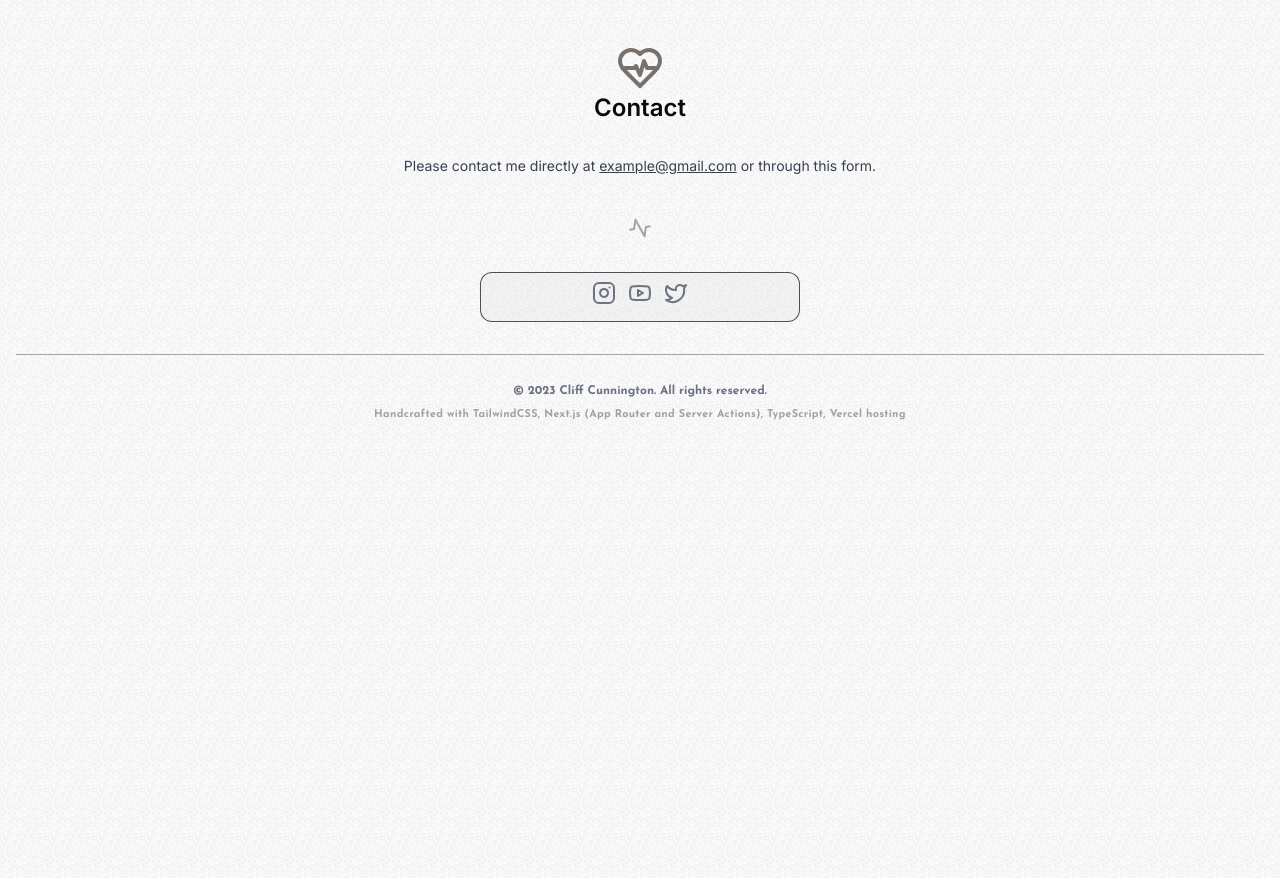
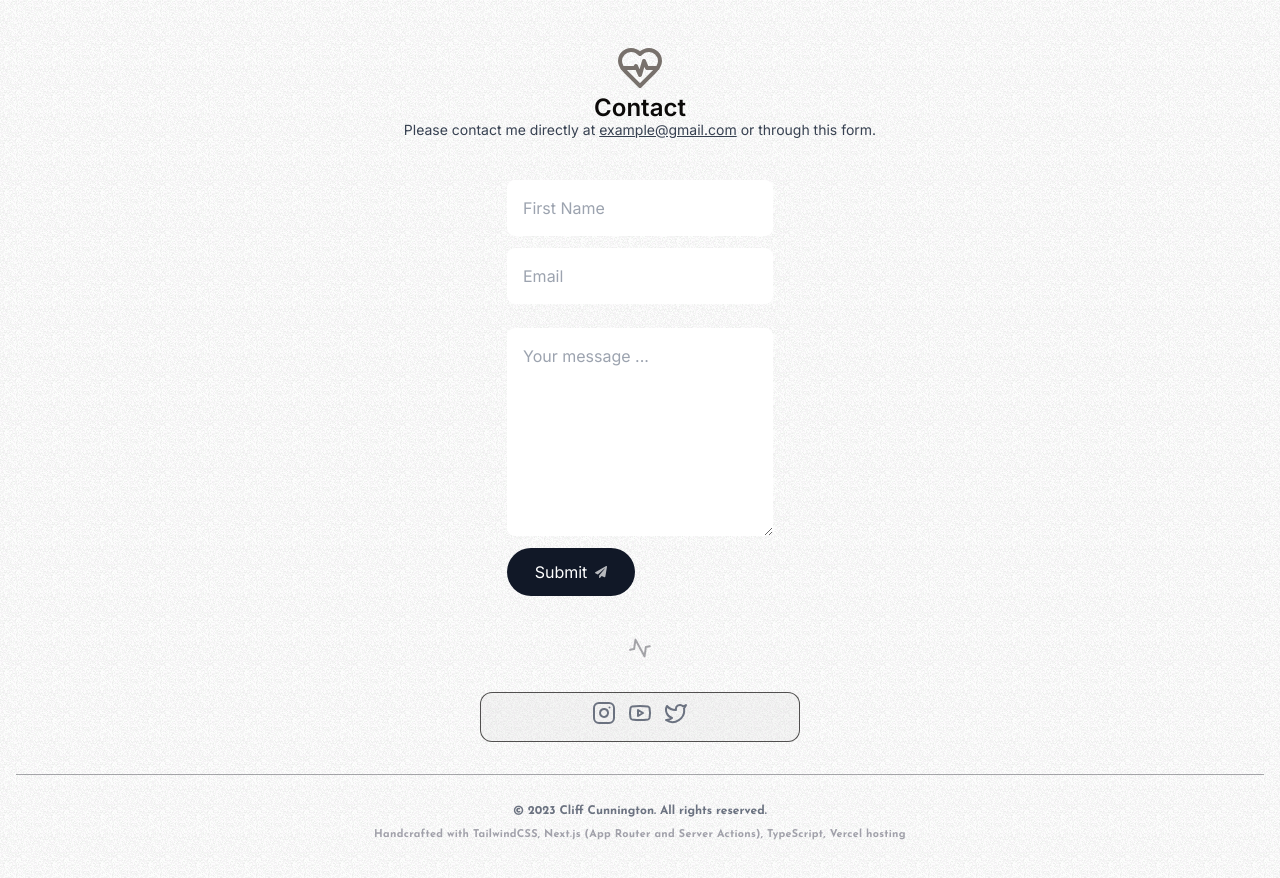
Before and after one commit to cliffrc/a.cliffrc.nl, a Next.js app: page / in a window 1280 px wide. Shown: the part 2460-3338 px from the top of the page. Built offline with nearby package versions, Linux system fonts and the light colour scheme; no server answers.

Commit message:
Add Contact form and utilities

```diff
--- a/package.json
+++ b/package.json
@@ -10,6 +10,8 @@
   },
   "dependencies": {
     "@radix-ui/react-toast": "^1.1.5",
+    "@react-email/components": "^0.0.12",
+    "@react-email/tailwind": "^0.0.13",
     "class-variance-authority": "^0.7.0",
     "clsx": "^2.0.0",
     "date-fns": "^2.30.0",
@@ -19,6 +21,8 @@
     "react": "^18",
     "react-dom": "^18",
     "react-hot-toast": "^2.4.1",
+    "react-icons": "^4.12.0",
+    "resend": "^2.0.0",
     "tailwind-merge": "^2.1.0",
     "tailwindcss-animate": "^1.0.7"
   },
--- a/src/components/Contact.tsx
+++ b/src/components/Contact.tsx
@@ -1,4 +1,7 @@
+"use client";
+import { sendEmail } from "@/lib/send-email";
 import { HeartPulse } from "lucide-react";
+import { FaPaperPlane } from "react-icons/fa";
 
 const Contact = () => {
   return (
@@ -8,15 +11,46 @@ const Contact = () => {
     >
       <HeartPulse className="h-12 w-12 text-muted-foreground" />
       <h2 className="mb-2 text-2xl font-semibold">Contact</h2>
-      <div className="">
-        <p className="mt-6 text-gray-700 dark:text-white/80">
+
+      <p className="-mt-3 text-gray-700 dark:text-white/80">
         Please contact me directly at{" "}
         <a className="underline" href="mailto:example@gmail.com">
           example@gmail.com
         </a>{" "}
         or through this form.
       </p>
-      </div>
+      <form className="mt-10 flex flex-col" action={sendEmail}>
+        <input
+          className="borderBlack h-14 rounded-lg px-4"
+          type="text"
+          name="firstName"
+          required
+          placeholder="First Name"
+        />
+        <input
+          className="borderBlack my-3 h-14 rounded-lg px-4"
+          name="senderEmail"
+          type="email"
+          required
+          placeholder="Email"
+        />
+        <textarea
+          className="borderBlack my-3 h-52 rounded-lg p-4"
+          name="message"
+          placeholder="Your message ..."
+          required
+          maxLength={500}
+        />
+        <button
+          type="submit"
+          className="disabled:bg-opacity-65 group flex h-[3rem] w-[8rem] items-center justify-center gap-2 rounded-full bg-gray-900 text-white outline-none transition-all hover:scale-110 hover:bg-gray-950 focus:scale-110 active:scale-105 disabled:scale-100 dark:bg-white dark:bg-opacity-10"
+        >
+          <>
+            Submit{" "}
+            <FaPaperPlane className="text-xs opacity-70 transition-all group-hover:-translate-y-1 group-hover:translate-x-1" />{" "}
+          </>
+        </button>
+      </form>
     </section>
   );
 };
--- a/src/lib/utils.ts
+++ b/src/lib/utils.ts
@@ -1,6 +1,32 @@
-import { type ClassValue, clsx } from "clsx"
-import { twMerge } from "tailwind-merge"
+import { type ClassValue, clsx } from "clsx";
+import { twMerge } from "tailwind-merge";
 
 export function cn(...inputs: ClassValue[]) {
-  return twMerge(clsx(inputs))
+  return twMerge(clsx(inputs));
 }
+
+export const validateString = (
+  value: unknown,
+  maxLength: number,
+): value is string => {
+  if (!value || typeof value !== "string" || value.length > maxLength) {
+    return false;
+  }
+  return true;
+};
+
+export const getErrorMessage = (error: unknown): string => {
+  let message: string;
+
+  if (error instanceof Error) {
+    message = error.message;
+  } else if (error && typeof error === "object" && "message" in error) {
+    message = String(error.message);
+  } else if (typeof error === "string") {
+    message = error;
+  } else {
+    message = "Something went wrong";
+  }
+
+  return message;
+};
```
Also changed, not shown: 1 other file (tests, documents, lock files or other folders). Lines whose indentation alone changed are shown as unchanged.
